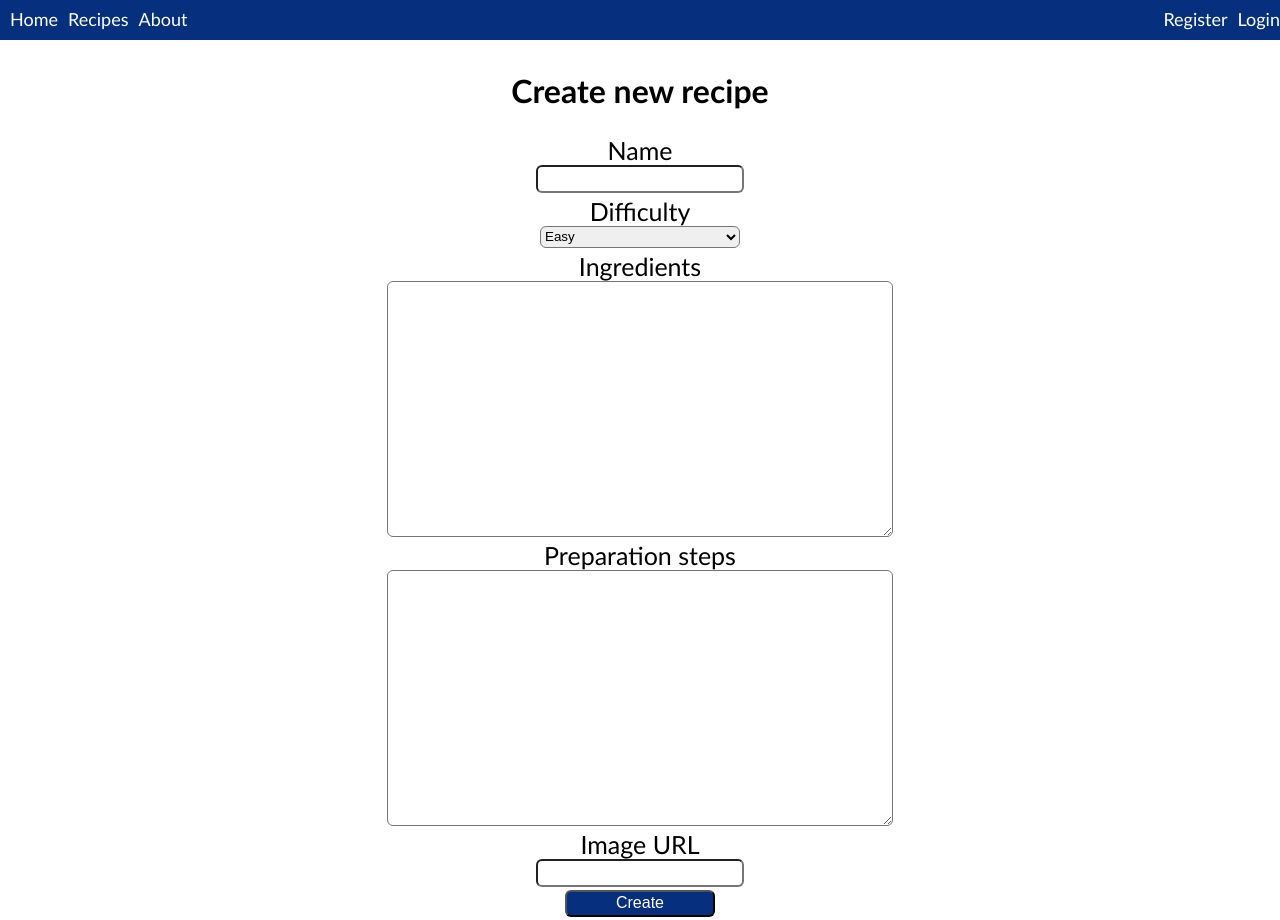
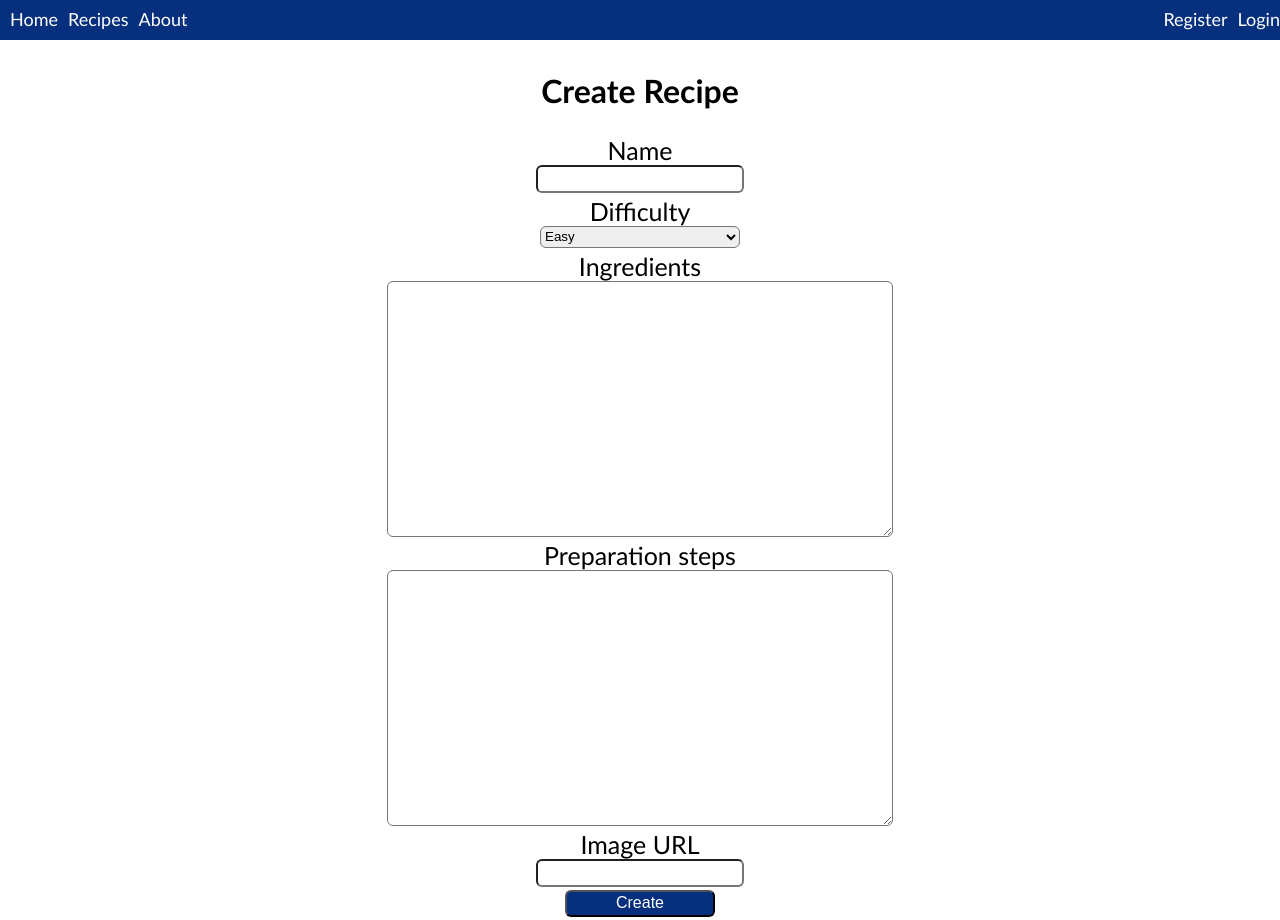
Before and after one commit to lozanov95/CookingAppFrontendReactJS, a React (Create React App) app: page /create in a window 1280 px wide. Built offline with nearby package versions, Linux system fonts and the light colour scheme.

Commit message:
refactored create functionality

```diff
--- a/src/views/create.js
+++ b/src/views/create.js
@@ -1,5 +1,5 @@
 import { Component } from "react"
-import { ErrorDisplayComponent } from './generic-components.js';
+import { SubmitRecipe } from './generic-components.js';
 import { undefinedNullEmptyValidator, urlValidator } from '../utils/validators.js';
 import { createRecipe } from "../api/data.js";
 import { parseErrorsToArray } from "../utils/utils.js";
@@ -55,40 +55,7 @@ export class CreateRecipe extends Component {
 
     render() {
         return (
-            <form onSubmit={this.onSubmit} className="form-container center">
-                {this.state.errors.length > 0 ?
-                    <ErrorDisplayComponent errors={this.state.errors} /> : ''
-                }
-                <div>
-                    <h1>Create new recipe</h1>
-                </div>
-                <div className="grid">
-                    <label className="label">Name</label><input className="input-field" name="name" />
-                </div>
-                <div className="grid">
-                    <label className="label">Difficulty</label>
-                    <select className="input-field" name="difficulty">
-                        <option value="Easy">Easy</option>
-                        <option value="Medium">Medium</option>
-                        <option value="Hard">Hard</option>
-                    </select>
-                </div>
-                <div className="grid">
-                    <label className="label">Ingredients</label>
-                    <textarea className="textarea-field" name="ingredients" />
-                </div>
-                <div className="grid">
-                    <label className="label">Preparation steps</label>
-                    <textarea className="textarea-field" name="preparation_steps" />
-                </div>
-                <div className="grid">
-                    <label className="label">Image URL</label>
-                    <input className="input-field" name="imageUrl" />
-                </div>
-                <div>
-                    <input type="submit" className="btn" value="Create" />
-                </div>
-            </form>
+            <SubmitRecipe errors={this.state.errors} recipe={this.state.recipe} handleSubmit={this.handleSubmit} title="Create Recipe" btnName='Create' />
         );
     }
 }
```
